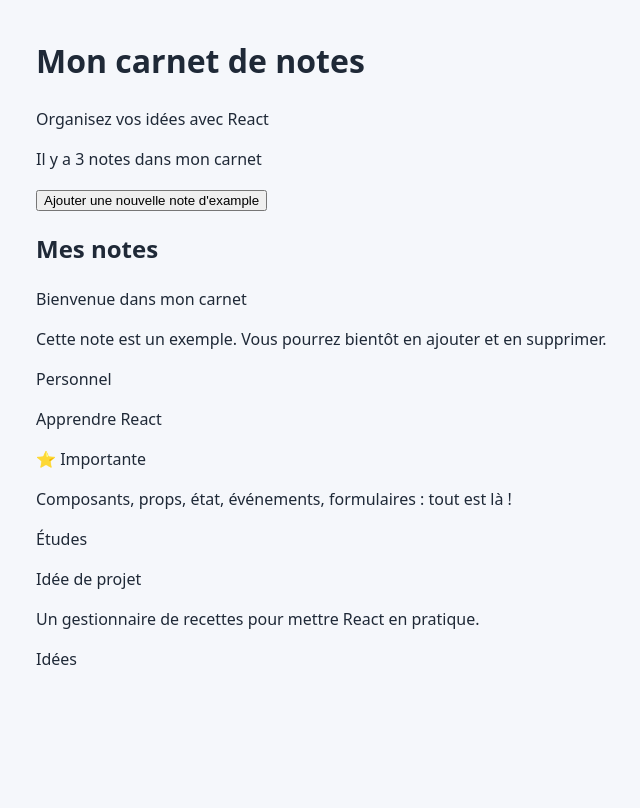
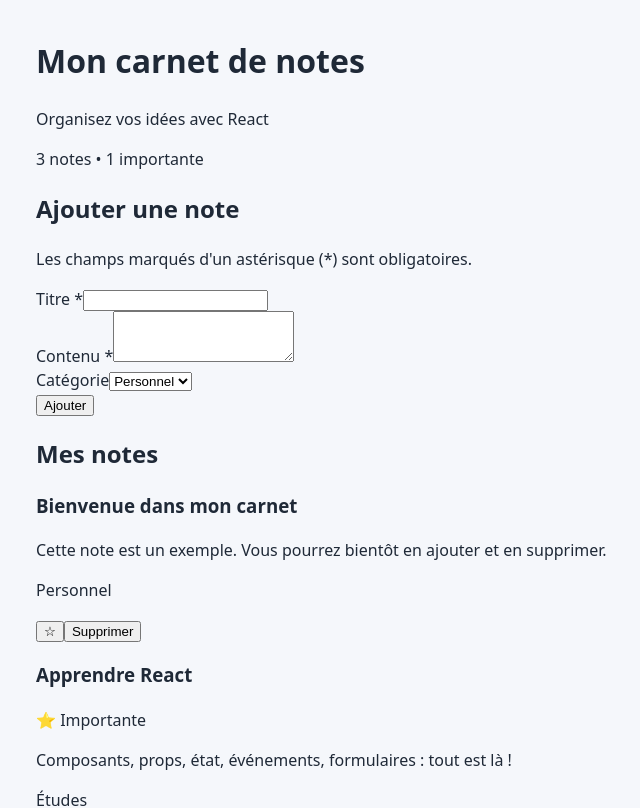
Before and after one commit to MeherziHOS/carnet-notes-react, a React (Vite) app: page / in a window 1280 px wide. Shown: the top 808 px of the page, without its empty margins (170-810 px from the left). Built offline with nearby package versions, Linux system fonts and the light colour scheme.

Commit message:
Ajouter le formulaire de note

```diff
--- a/src/App.jsx
+++ b/src/App.jsx
@@ -1,10 +1,8 @@
-// src/App.jsx
-// Composant racine : il détient les données et les transmet par les props
 import { useState } from 'react';
 import Header from './components/Header.jsx';
 import NoteList from './components/NoteList.jsx';
+import NoteForm from './components/NoteForm.jsx';
 
-// Données de départ : un tableau d'objets, une note par objet
 const INITIAL_NOTES = [
     {
         id: 1,
@@ -35,30 +33,55 @@ const INITIAL_NOTES = [
 function App() {
     const [notes, setNotes] = useState(INITIAL_NOTES);
 
-    function handleAddSample() {
-        const nouvelleNote = {
+    // Ajouter une nouvelle note
+    function handleAddNote(newNote) {
+        const note = {
+            ...newNote,
             id: Date.now(),
-            title: " Note d'exemple",
-            content: "C'est une nouvelle note d'example",
-            category: 'Personnel',
             date: new Date().toISOString(),
             important: false,
         };
-        setNotes((prevNotes) => [nouvelleNote, ...prevNotes]);
+
+        setNotes((prevNotes) => [note, ...prevNotes]);
     }
+
+    // Supprimer une note
+    function handleDelete(id) {
+        setNotes((prevNotes) => prevNotes.filter((note) => note.id !== id));
+    }
+
+    // Modifier le statut important
+    function handleToggleImportant(id) {
+        setNotes((prevNotes) =>
+            prevNotes.map((note) =>
+                note.id === id ? { ...note, important: !note.important } : note,
+            ),
+        );
+    }
+
+    const importantCount = notes.filter((note) => note.important).length;
+
     return (
         <div className="app">
             <Header title="Mon carnet de notes" />
+
             <main>
                 <p>
-                    Il y a {notes.length} {notes.length === 1 ? 'note' : 'notes'} dans mon carnet
+                    {notes.length} {notes.length === 1 ? 'note' : 'notes'}
+                    {' • '}
+                    {importantCount} {importantCount === 1 ? 'importante' : 'importantes'}
                 </p>
-                <button type="button" onClick={handleAddSample}>
-                    Ajouter une nouvelle note d'example{' '}
-                </button>
-                <NoteList notes={notes} />
+
+                <NoteForm onAdd={handleAddNote} />
+
+                <NoteList
+                    notes={notes}
+                    onDelete={handleDelete}
+                    onToggleImportant={handleToggleImportant}
+                />
             </main>
         </div>
     );
 }
+
 export default App;
--- a/src/components/NoteCard.jsx
+++ b/src/components/NoteCard.jsx
@@ -1,12 +1,33 @@
-function NoteCard({ note }) {
-    const { title, content, category, important } = note;
+function NoteCard({ note, onDelete, onToggleImportant }) {
+    const { id, title, content, category, important } = note;
+
     return (
         <article>
-            <p>{title}</p>
+            <h3>{title}</h3>
+
             {important && <p>⭐ Importante</p>}
+
             <p>{content}</p>
             <p>{category}</p>
+
+            <button
+                type="button"
+                onClick={() => onToggleImportant(id)}
+                aria-label={`Marquer « ${title} » comme importante`}
+                aria-pressed={important}
+            >
+                {important ? '★' : '☆'}
+            </button>
+
+            <button
+                type="button"
+                onClick={() => onDelete(id)}
+                aria-label={`Supprimer la note « ${title} »`}
+            >
+                Supprimer
+            </button>
         </article>
     );
 }
+
 export default NoteCard;
--- /dev/null
+++ b/src/components/NoteForm.jsx
@@ -0,0 +1,89 @@
+import { useState } from 'react';
+
+const CATEGORIES = ['Personnel', 'Travail', 'Études', 'Idées'];
+
+function NoteForm({ onAdd }) {
+    const [title, setTitle] = useState('');
+    const [content, setContent] = useState('');
+    const [category, setCategory] = useState(CATEGORIES[0]);
+    const [error, setError] = useState('');
+
+    function handleSubmit(event) {
+        event.preventDefault();
+
+        if (!title.trim() || !content.trim()) {
+            setError('Le titre et le contenu sont obligatoires.');
+            return;
+        }
+
+        onAdd({
+            title: title.trim(),
+            content: content.trim(),
+            category,
+        });
+
+        setTitle('');
+        setContent('');
+        setCategory(CATEGORIES[0]);
+        setError('');
+    }
+
+    return (
+        <form onSubmit={handleSubmit} noValidate>
+            <h2>Ajouter une note</h2>
+
+            <p>Les champs marqués d'un astérisque (*) sont obligatoires.</p>
+
+            {error && (
+                <p id="note-error" role="alert">
+                    {error}
+                </p>
+            )}
+
+            <div>
+                <label htmlFor="title">Titre *</label>
+                <input
+                    id="title"
+                    type="text"
+                    value={title}
+                    onChange={(event) => setTitle(event.target.value)}
+                    required
+                    aria-invalid={Boolean(error && !title.trim())}
+                    aria-describedby={error && !title.trim() ? 'note-error' : undefined}
+                />
+            </div>
+
+            <div>
+                <label htmlFor="content">Contenu *</label>
+                <textarea
+                    id="content"
+                    rows={3}
+                    value={content}
+                    onChange={(event) => setContent(event.target.value)}
+                    required
+                    aria-invalid={Boolean(error && !content.trim())}
+                    aria-describedby={error && !content.trim() ? 'note-error' : undefined}
+                />
+            </div>
+
+            <div>
+                <label htmlFor="category">Catégorie</label>
+                <select
+                    id="category"
+                    value={category}
+                    onChange={(event) => setCategory(event.target.value)}
+                >
+                    {CATEGORIES.map((cat) => (
+                        <option key={cat} value={cat}>
+                            {cat}
+                        </option>
+                    ))}
+                </select>
+            </div>
+
+            <button type="submit">Ajouter</button>
+        </form>
+    );
+}
+
+export default NoteForm;
--- a/src/components/NoteList.jsx
+++ b/src/components/NoteList.jsx
@@ -1,14 +1,21 @@
-import NoteCard from './NoteCard';
+import NoteCard from './NoteCard.jsx';
 
-function NoteList({ notes }) {
+function NoteList({ notes, onDelete, onToggleImportant }) {
     if (notes.length === 0) {
         return <p>Aucune note pour l'instant. Ajoutez votre première note !</p>;
     }
+
     return (
         <section>
-            <h2> Mes notes </h2>
+            <h2>Mes notes</h2>
+
             {notes.map((note) => (
-                <NoteCard key={note.id} note={note} />
+                <NoteCard
+                    key={note.id}
+                    note={note}
+                    onDelete={onDelete}
+                    onToggleImportant={onToggleImportant}
+                />
             ))}
         </section>
     );
```
